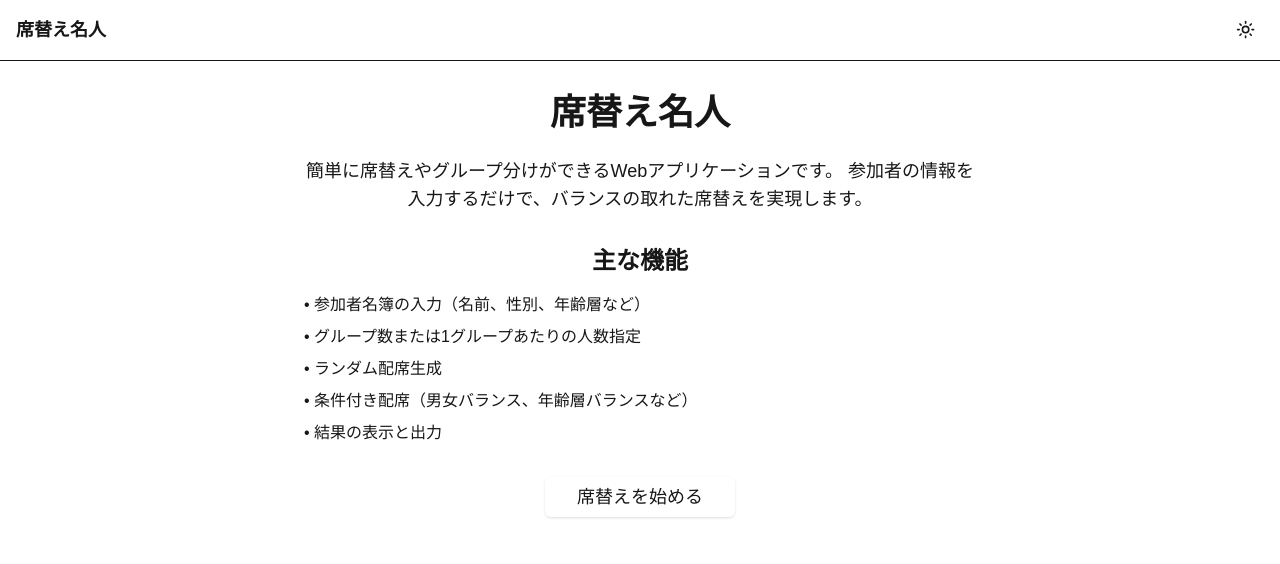
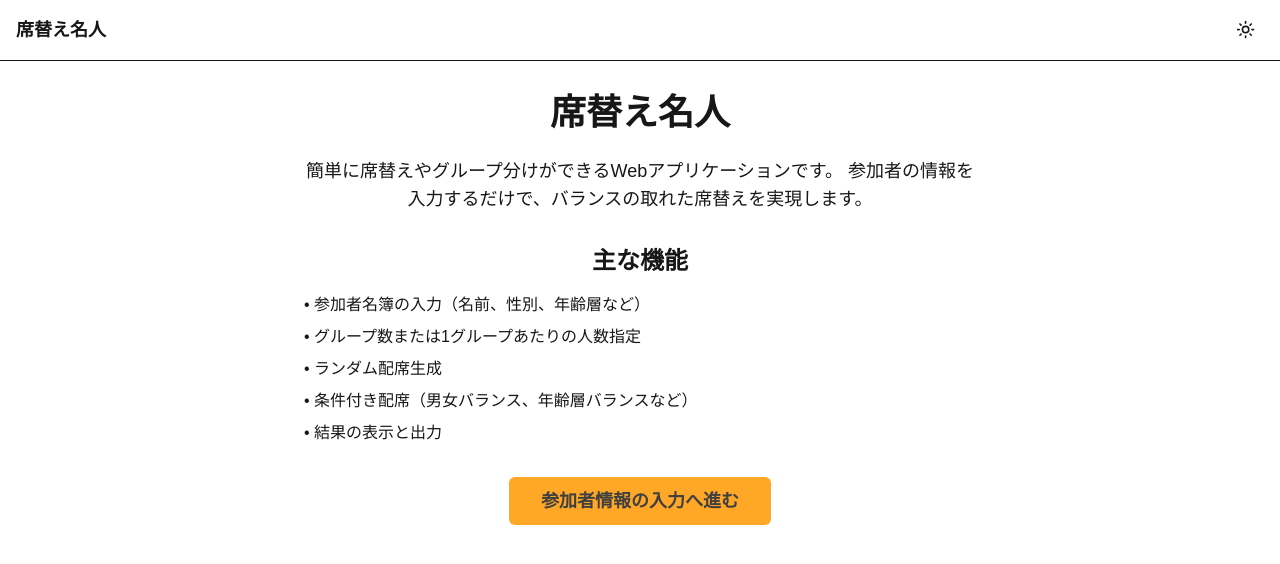
Before and after one commit to Zakky4/sekigae-meijin, a Next.js app: page / in a window 1280 px wide. Shown: the top 564 px of the page. Built offline with nearby package versions, Linux system fonts and the light colour scheme.

Commit message:
トップページのボタンUIを変更

```diff
--- a/app/globals.css
+++ b/app/globals.css
@@ -4,8 +4,8 @@
   --background: #ffffff;
   --foreground: #171717;
 
-  --primary: 222.2 47.4% 11.2%;
-  --primary-foreground: 210 40% 98%;
+  --primary: 36 100% 57%;
+  --primary-foreground: 51 6% 25%;
 
   --secondary: 210 40% 96.1%;
   --secondary-foreground: 222.2 47.4% 11.2%;
@@ -36,8 +36,8 @@
   --background: #0a0a0a;
   --foreground: #ededed;
 
-  --primary: 210 40% 98%;
-  --primary-foreground: 222.2 47.4% 11.2%;
+  --primary: 36 100% 57%;
+  --primary-foreground: 0 0% 100%;
 
   --secondary: 217.2 32.6% 17.5%;
   --secondary-foreground: 210 40% 98%;
@@ -109,3 +109,27 @@ button,
 a {
   cursor: pointer !important;
 }
+
+/* フラットデザインのオレンジボタン */
+.orange-button {
+  background-color: #FFA726 !important;
+  color: #404040 !important;
+  border: none !important;
+  box-shadow: none !important;
+  transition: all 0.2s ease !important;
+}
+
+.orange-button:hover {
+  background-color: #FF9800 !important;
+  transform: translateY(-2px) !important;
+}
+
+/* ダークモード用の設定 */
+.dark .orange-button {
+  background-color: #FFA726 !important;
+  color: white !important;
+}
+
+.dark .orange-button:hover {
+  background-color: #FF9800 !important;
+}
--- a/app/page.tsx
+++ b/app/page.tsx
@@ -26,8 +26,12 @@ export default function Home() {
             <li>• 結果の表示と出力</li>
           </ul>
           <Link href="/participants">
-            <Button size="lg" className="text-lg">
-              席替えを始める
+            <Button
+              variant="default"
+              size="lg"
+              className="orange-button text-lg px-8 py-6 font-bold rounded-md"
+            >
+              参加者情報の入力へ進む
             </Button>
           </Link>
         </div>
--- a/package.json
+++ b/package.json
@@ -21,6 +21,7 @@
     "react": "^19.0.0",
     "react-dom": "^19.0.0",
     "tailwind-merge": "^3.0.2",
+    "tailwindcss-animate": "^1.0.7",
     "zustand": "^5.0.3"
   },
   "devDependencies": {
--- a/tailwind.config.js
+++ b/tailwind.config.js
@@ -23,8 +23,8 @@ module.exports = {
         background: "hsl(var(--background))",
         foreground: "hsl(var(--foreground))",
         primary: {
-          DEFAULT: "hsl(var(--primary))",
-          foreground: "hsl(var(--primary-foreground))",
+          DEFAULT: "hsl(24, 95%, 60%)",
+          foreground: "hsl(0, 0%, 100%)",
         },
         secondary: {
           DEFAULT: "hsl(var(--secondary))",
```
Also changed, not shown: 1 other file (tests, documents, lock files or other folders).
